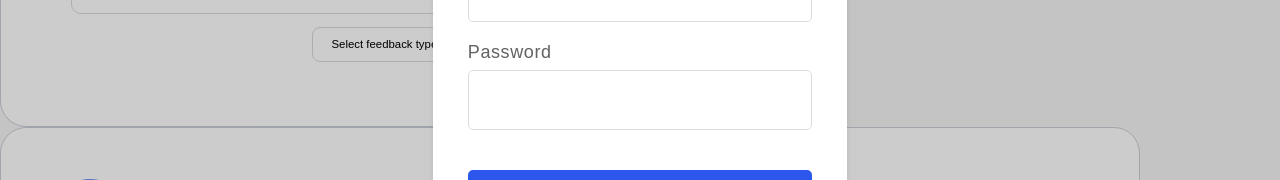
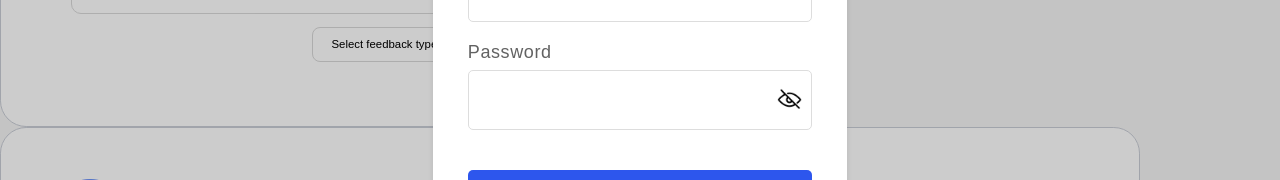
Before and after one commit to aldse/generateDiagram, a React (Vite) app in the folder Front/: page / in a window 1280 px wide. Both pictures are taken after typing "Sample" into the empty fields and a click on the button "Submit feedback". Shown: the part 873-1053 px from the top of the page. Built offline with nearby package versions, Linux system fonts and the light colour scheme; a web font is replaced by a local one.

Commit message:
eye password

```diff
--- a/Front/src/components/ModalCadastro/BaseModalCadastro.jsx
+++ b/Front/src/components/ModalCadastro/BaseModalCadastro.jsx
@@ -1,10 +1,27 @@
 import React, { useState, useEffect, useRef } from "react";
 import Modal from "./Modal";
-import { Label, P, A, Div, Button, Input, Link } from "./ModalCadastro.styles";
+import {
+  Label,
+  P,
+  A,
+  Div,
+  Button,
+  Input,
+  Link,
+  DivTogglePassword,
+  ImagePassword,
+  ToggleIcon,
+} from "./ModalCadastro.styles";
 import { generateDiagram, fetchAddressByCep } from "../../api/index";
 import Translate from "../TranslateComponents/index";
+import olho from "../../assets/olho.png";
 
-const BaseModalCadastro = ({ onBackdropClick, openRegister, setOpenRegister, setOpenLogin }) => {
+const BaseModalCadastro = ({
+  onBackdropClick,
+  openRegister,
+  setOpenRegister,
+  setOpenLogin,
+}) => {
   const alertRef = useRef();
   const [name, setName] = useState("");
   const [email, setEmail] = useState("");
@@ -14,39 +31,58 @@ const BaseModalCadastro = ({ onBackdropClick, openRegister, setOpenRegister, set
   const [street, setStreet] = useState("");
   const [number, setNumber] = useState("");
   const [loading, setLoading] = useState(false);
+  const [showPassword, setShowPassword] = useState(false);
+  const [showConfPassword, setShowConfPassword] = useState(false);
   const emailPattern = /^[^\s@]+@[^\s@]+\.[^\s@]+$/;
+
+  const togglePasswordVisibility = () => {
+    setShowPassword(!showPassword);
+  };
+
+  const toggleConfPasswordVisibility = () => {
+    setShowConfPassword(!showConfPassword);
+  };
 
   const validateForm = () => {
     const newErrors = {};
 
-    if (!name) newErrors.name =  alertRef.current?.addAlert(
+    if (!name)
+      newErrors.name = alertRef.current?.addAlert(
         "Por favor, insira um nome de usuário válido.",
         "Por favor, insira um nome de usuário válido.",
-      "Por favor, insira um nome de usuário válido.")
+        "Por favor, insira um nome de usuário válido."
+      );
     if (!email || !emailPattern.test(email))
       newErrors.email = alertRef.current?.addAlert(
         "Por favor, insira um email válido.",
         "Por favor, insira um email válido.",
-        "Por favor, insira um email válido.")
-    if (!password) newErrors.password = alertRef.current?.addAlert(
+        "Por favor, insira um email válido."
+      );
+    if (!password)
+      newErrors.password = alertRef.current?.addAlert(
         "Senha menor que 8 digitos, NÃO!",
         "Senha menor que 8 digitos, NÃO!",
-      "Senha menor que 8 digitos, NÃO!")
+        "Senha menor que 8 digitos, NÃO!"
+      );
     if (password !== confPassword)
       newErrors.confPassword = alertRef.current?.addAlert(
         "As senhas não foram inseridas iguais!",
         "As senhas não foram inseridas iguais!",
-      "As senhas não foram inseridas iguais!")
-    if (!number) newErrors.number = alertRef.current?.addAlert(
+        "As senhas não foram inseridas iguais!"
+      );
+    if (!number)
+      newErrors.number = alertRef.current?.addAlert(
         "Insira um número válido",
         "Insira um número válido",
-      "Insira um número válido")
+        "Insira um número válido"
+      );
 
     if (Object.keys(newErrors).length > 0) {
       alertRef.current?.addAlert(
         "Informações inválidas",
         "Informações inválidas",
-        "Informações inválidas")
+        "Informações inválidas"
+      );
       console.log("Validation Errors:", newErrors);
     }
 
@@ -63,7 +99,8 @@ const BaseModalCadastro = ({ onBackdropClick, openRegister, setOpenRegister, set
       alertRef.current?.addAlert(
         "CEP inválido",
         "CEP inválido",
-        "CEP inválido.")
+        "CEP inválido."
+      );
       console.error("Erro ao buscar o CEP:", error);
     }
   };
@@ -94,7 +131,8 @@ const BaseModalCadastro = ({ onBackdropClick, openRegister, setOpenRegister, set
       alertRef.current?.addAlert(
         "Usuário cadastrado com sucesso",
         "Usuário cadastrado com sucesso",
-        "Usuário ou senha não coincidem.")
+        "Usuário ou senha não coincidem."
+      );
 
       console.log("Usuário registrado com sucesso!", response.data);
       setLoading(false);
@@ -114,9 +152,8 @@ const BaseModalCadastro = ({ onBackdropClick, openRegister, setOpenRegister, set
 
   const openLoginModal = () => {
     setOpenLogin(true);
-    setOpenRegister(false)
+    setOpenRegister(false);
   };
-
 
   if (!openRegister) {
     return null;
@@ -127,25 +164,52 @@ const BaseModalCadastro = ({ onBackdropClick, openRegister, setOpenRegister, set
     <>
       <Modal onBackdropClick={onBackdropClick}>
         <form onSubmit={handleSubmit}>
-          <Label $language={translate}>{Translate.getText("phaseRegister2", translate)}</Label>
-          <P $language={translate}>{Translate.getText("phaseRegister", translate)}</P>
-          <A $language={translate}>{Translate.getText("nameconfig", translate)}</A>
+          <Label $language={translate}>
+            {Translate.getText("phaseRegister2", translate)}
+          </Label>
+          <P $language={translate}>
+            {Translate.getText("phaseRegister", translate)}
+          </P>
+          <A $language={translate}>
+            {Translate.getText("nameconfig", translate)}
+          </A>
           <Input value={name} onChange={(e) => setName(e.target.value)} />
           <A $language={translate}>{Translate.getText("email", translate)}</A>
           <Input value={email} onChange={(e) => setEmail(e.target.value)} />
-          <A $language={translate}>{Translate.getText("password", translate)}</A>
+          <A $language={translate}>
+            {Translate.getText("password", translate)}
+          </A>
+
+          <DivTogglePassword>
             <Input
-            type="password"
+              id="password"
+              type={showPassword ? "password" : "text"}
               value={password}
               onChange={(e) => setPassword(e.target.value)}
             />
-          <A $language={translate}>{Translate.getText("confirmPassword", translate)}</A>
+            <ToggleIcon onClick={togglePasswordVisibility}>
+              <ImagePassword src={olho} alt="Toggle password visibility" />
+            </ToggleIcon>
+          </DivTogglePassword>
+
+          <A $language={translate}>
+            {Translate.getText("confirmPassword", translate)}
+          </A>
+          <DivTogglePassword>
             <Input
-            type="password"
+              id="confirmPassword"
+              type={showConfPassword ? "text" : "password"}
               value={confPassword}
               onChange={(e) => setConfPassword(e.target.value)}
             />
-          <A $language={translate}>{Translate.getText("cepconfig", translate)}</A>
+            <ToggleIcon onClick={toggleConfPasswordVisibility}>
+              <ImagePassword src={olho} alt="Toggle confirmation password visibility" />
+            </ToggleIcon>
+          </DivTogglePassword>
+
+          <A $language={translate}>
+            {Translate.getText("cepconfig", translate)}
+          </A>
           <Input
             id="cep"
             type="text"
@@ -153,14 +217,18 @@ const BaseModalCadastro = ({ onBackdropClick, openRegister, setOpenRegister, set
             onChange={(e) => setCep(e.target.value)}
             onBlur={handleBlur}
           />
-          <A $language={translate}>{Translate.getText("streetconfig", translate)}</A>
+          <A $language={translate}>
+            {Translate.getText("streetconfig", translate)}
+          </A>
           <Input
             id="street"
             type="text"
             value={street}
             onChange={(e) => setStreet(e.target.value)}
           />
-          <A $language={translate}>{Translate.getText("numberconfig", translate)}</A>
+          <A $language={translate}>
+            {Translate.getText("numberconfig", translate)}
+          </A>
           <Input
             id="number"
             type="text"
@@ -174,7 +242,9 @@ const BaseModalCadastro = ({ onBackdropClick, openRegister, setOpenRegister, set
           </Div>
           <A $variant="A2" $language={translate}>
             {Translate.getText("accont", translate)}
-            <Link onClick={openLoginModal} $language={translate}>{Translate.getText("conectar", translate)}</Link>
+            <Link onClick={openLoginModal} $language={translate}>
+              {Translate.getText("conectar", translate)}
+            </Link>
           </A>
         </form>
       </Modal>
--- a/Front/src/components/ModalCadastro/ModalCadastro.styles.jsx
+++ b/Front/src/components/ModalCadastro/ModalCadastro.styles.jsx
@@ -17,6 +17,25 @@ font-family: "General Sans", sans-serif;
 color: #626262;
 font-size: 30px;
 margin: 0;
+`;
+
+export const ImagePassword = styled.img`
+  width: 10%;
+`;
+
+export const DivTogglePassword = styled.div`
+  position: relative;
+  width: 100%;
+`;
+
+export const ToggleIcon = styled.div`
+  position: absolute;
+  right: 10px;
+  top: 50%;
+  transform: translateY(-50%);
+  cursor: pointer;
+  display: flex;
+  justify-content: end;
 `;
 
 export const LabelContainer = styled.div`
--- a/Front/src/components/ModalLogin/BaseModalLogin.jsx
+++ b/Front/src/components/ModalLogin/BaseModalLogin.jsx
@@ -3,9 +3,21 @@ import { useNavigate } from "react-router-dom";
 import { useAuth } from "../../context/authContext";
 import { generateDiagram } from "../../api/index";
 import Modal from "./Modal";
-import { Label, P, A, Div, Button, Input, Link } from "./ModalLogin.styles";
+import {
+  Label,
+  P,
+  A,
+  Div,
+  Button,
+  Input,
+  Link,
+  DivTogglePassword,
+  ImagePassword,
+  ToggleIcon,
+} from "./ModalLogin.styles";
 import AlertComponents from "../AlertComponents";
 import Translate from "../TranslateComponents/index";
+import olho from "../../assets/olho.png";
 
 const BaseModalLogin = ({
   onBackdropClick,
@@ -20,6 +32,11 @@ const BaseModalLogin = ({
   const navigate = useNavigate();
   const alertRef = useRef();
   const modalRef = useRef();
+  const [showPassword, setShowPassword] = useState(false);
+
+  const togglePasswordVisibility = () => {
+    setShowPassword(!showPassword);
+  };
 
   useEffect(() => {
     if (isAuthenticated) {
@@ -101,19 +118,28 @@ const BaseModalLogin = ({
       </Label>
       <P $language={translate}>{Translate.getText("phraselogin", translate)}</P>
       <A $language={translate}>{Translate.getText("email", translate)}</A>
+      <DivTogglePassword>
         <Input
           id="email"
           type="text"
           value={email}
           onChange={(e) => setEmail(e.target.value)}
         />
-      <A $variant="A2" $language={translate}>{Translate.getText("password", translate)}</A>
+      </DivTogglePassword>
+      <A $variant="A2" $language={translate}>
+        {Translate.getText("password", translate)}
+      </A>
+      <DivTogglePassword>
         <Input
           id="password"
-        type="password"
+          type={showPassword ? "text" : "password"}
           value={password}
           onChange={(e) => setPassword(e.target.value)}
         />
+        <ToggleIcon onClick={togglePasswordVisibility}>
+          <ImagePassword src={olho} alt="Toggle password visibility" />
+        </ToggleIcon>
+      </DivTogglePassword>
       <Div>
         <Button onClick={handleSubmit} disabled={loading}>
           {loading ? "Loading..." : "Log in"}
--- a/Front/src/components/ModalLogin/ModalLogin.styles.jsx
+++ b/Front/src/components/ModalLogin/ModalLogin.styles.jsx
@@ -18,6 +18,24 @@ export const P = styled.p`
   margin: 0;
 `;
 
+export const ImagePassword = styled.img`
+  width: 10%;
+`;
+
+export const DivTogglePassword = styled.div`
+  position: relative;
+  width: 100%;
+`;
+
+export const ToggleIcon = styled.div`
+  position: absolute;
+  right: 10px;
+  top: 50%;
+  transform: translateY(-50%);
+  cursor: pointer;
+  display: flex;
+  justify-content: end;
+`;
 
 export const A = styled.div`
   font-family: "General Sans", sans-serif;
```
Also changed, not shown: Front/src/assets/olho.png (added). Lines whose indentation alone changed are shown as unchanged.
